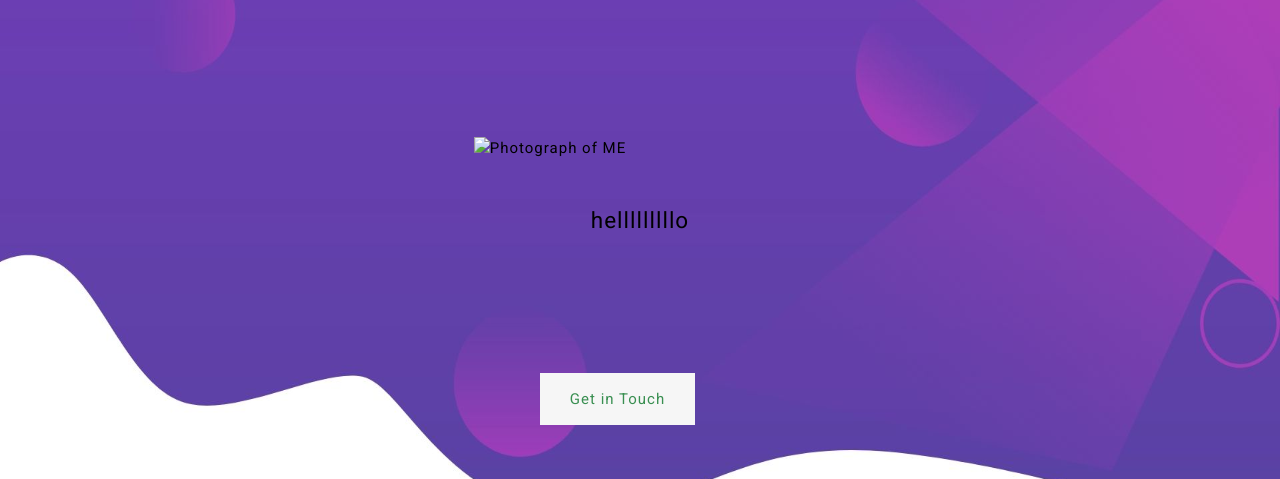
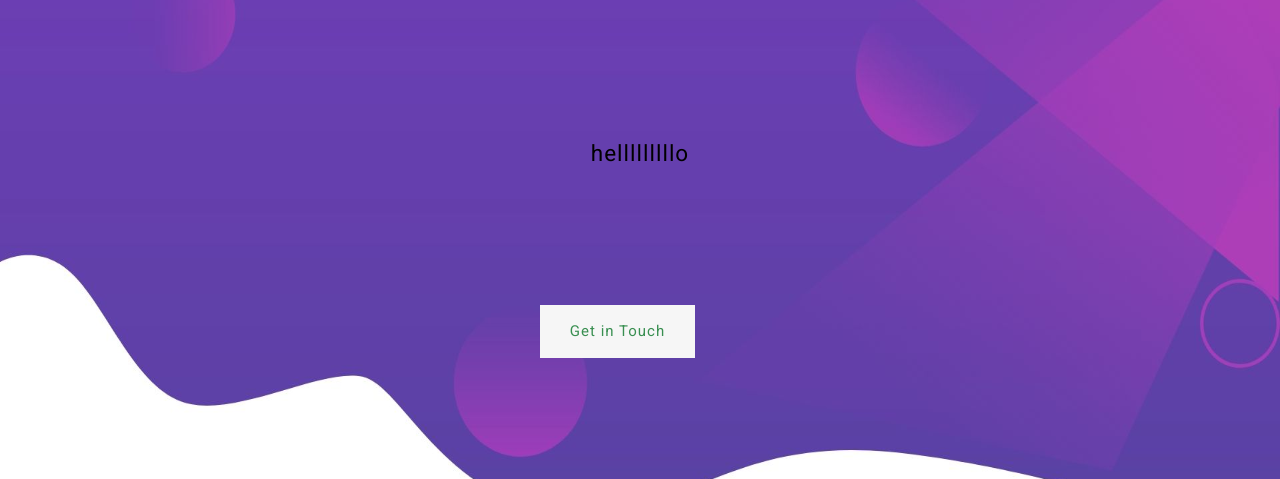
Before and after one commit to prashantrijal40/Nepal, a plain HTML site: page about.html in a window 1280 px wide. Shown: the part 321-800 px from the top of the page. Drawn offline with Linux system fonts and the light colour scheme.

Commit message:
Update about.html

```diff
--- a/about.html
+++ b/about.html
@@ -11,7 +11,7 @@
         <h1>Prashant Rijal</h1>
         <h2> UI   /  UX Designer & Developer      </h2>
         <div class="image">
-            <img src="" alt="Photograph of ME">
+
         </div>
         <p>
             helllllllllo
```
